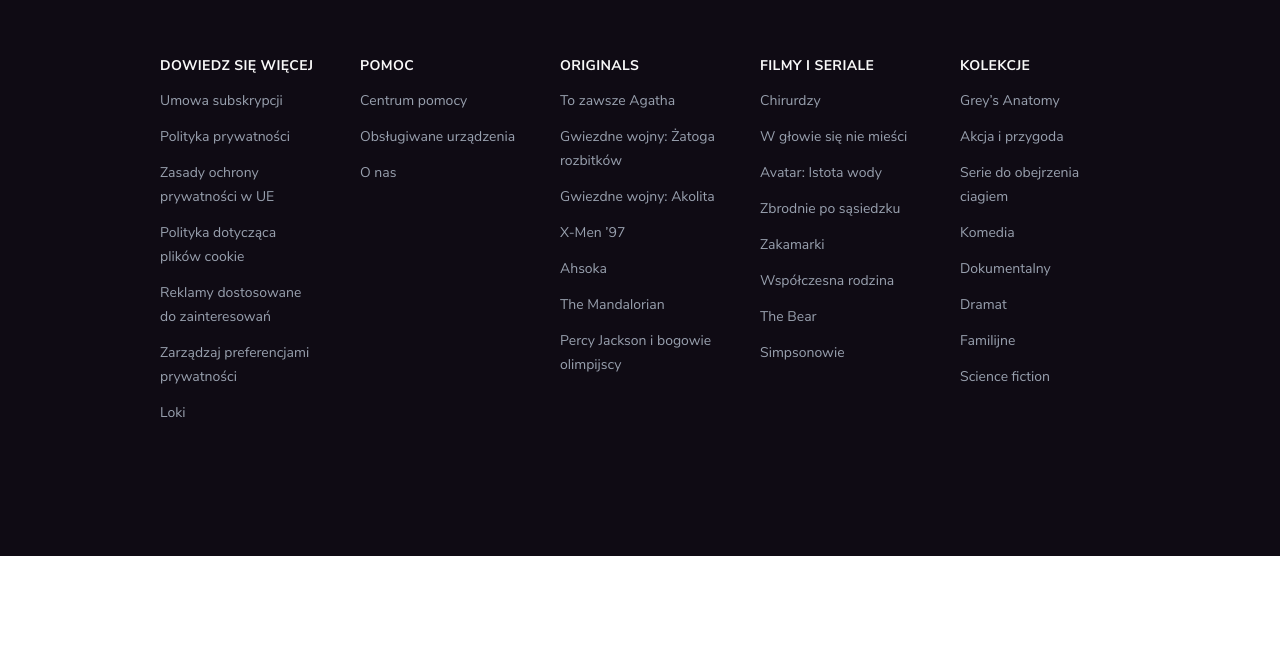
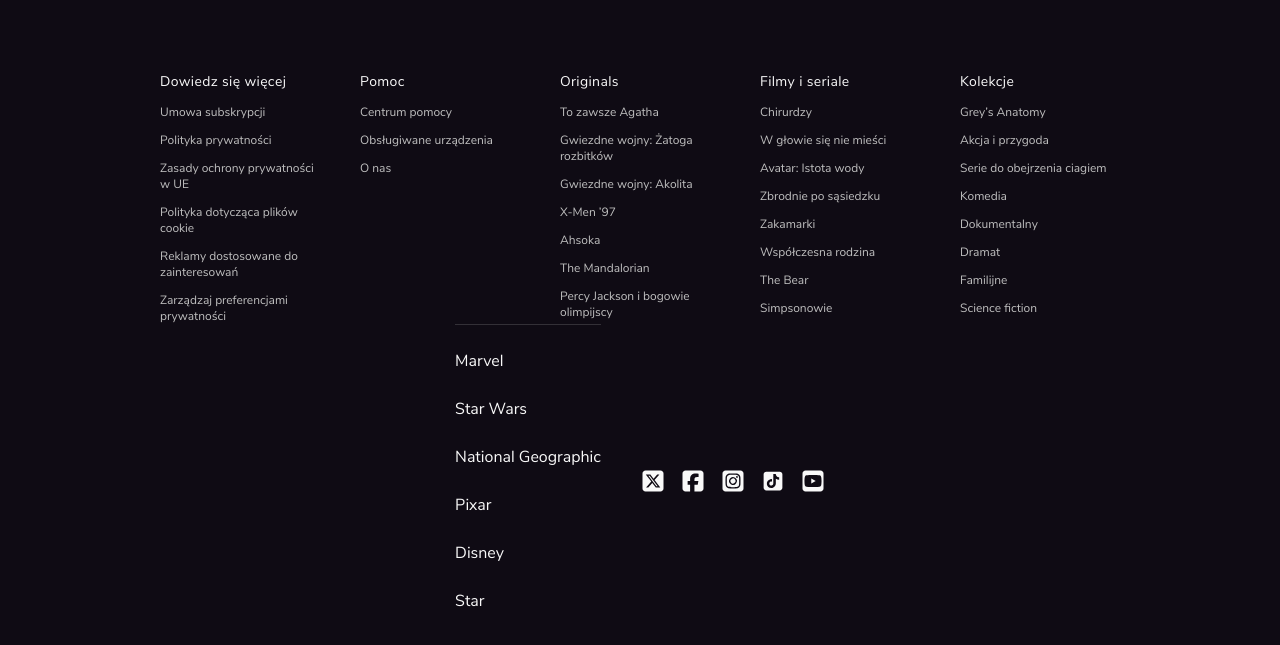
Before and after one commit to BartekKuzniewski/disneyplus, a React app: page / in a window 1280 px wide. Shown: the part 5015-5660 px from the top of the page. Before the commit the page ends 5571 px from the top, so only its background shows below. Built offline with nearby package versions, Linux system fonts and the light colour scheme; the HTML template or start-up script is replaced by a standard one; a web font is replaced by a local one.

Commit message:
added footer v2

```diff
--- a/package.json
+++ b/package.json
@@ -13,6 +13,7 @@
     "@tailwindcss/vite": "^4.0.14",
     "react": "^19.0.0",
     "react-dom": "^19.0.0",
+    "react-icons": "^5.5.0",
     "react-router-dom": "^7.3.0",
     "tailwindcss": "^4.0.14"
   },
--- a/src/components/FooterMenu.jsx
+++ b/src/components/FooterMenu.jsx
@@ -1,14 +1,11 @@
 export function FooterMenu({ title, links, onToggle, isOpen }) {
 	return (
-		<div className='mb-4 md:mb-0 md:w-40'>
-			{/* ZMIANA: Nagłówek jest teraz oddzielnym elementem, który nie jest częścią animowanego kontenera */}
+		<div className='mb-8 md:mb-0 md:w-40'>
 			<div
 				className='flex justify-between items-center cursor-pointer md:cursor-default'
 				onClick={onToggle}
 			>
-				<h3 className='text-sm uppercase font-semibold tracking-wide'>
-					{title}
-				</h3>
+				<h3 className='text-sm tracking-wide'>{title}</h3>
 				<span className='text-white md:hidden'>
 					{isOpen ? (
 						<svg
@@ -33,7 +30,6 @@
 					)}
 				</span>
 			</div>
-			{/* ZMIANA: Animacja max-height jest stosowana tylko do listy, co zapobiega przesuwaniu nagłówka */}
 			<div
 				className={`overflow-hidden transition-all duration-300 ease-in-out md:transition-none ${
 					isOpen ? 'max-h-96' : 'max-h-0'
@@ -41,13 +37,11 @@
 			>
 				<ul className='mt-3 space-y-3'>
 					{links.map((link, index) => (
-						<li key={index}>
-							<a
-								href='#'
-								className='text-gray-400 text-sm hover:text-white transition-colors'
-							>
-								{link}
-							</a>
+						<li
+							key={index}
+							className='text-grey text-xs hover:text-white transition-colors cursor-pointer'
+						>
+							{link}
 						</li>
 					))}
 				</ul>
--- a/src/components/HomePage/Footer.jsx
+++ b/src/components/HomePage/Footer.jsx
@@ -1,6 +1,13 @@
 import { useState } from 'react';
 import { FooterMenu } from '../FooterMenu';
 import { Wrapper } from '../Wrapper';
+import {
+	FaSquareXTwitter,
+	FaSquareFacebook,
+	FaSquareInstagram,
+	FaSquareYoutube,
+} from 'react-icons/fa6';
+import { AiFillTikTok } from 'react-icons/ai';
 
 export function Footer() {
 	const [openSection, setOpenSection] = useState([]);
@@ -14,7 +21,6 @@
 				'Polityka dotycząca plików cookie',
 				'Reklamy dostosowane do zainteresowań',
 				'Zarządzaj preferencjami prywatności',
-				'Loki',
 			],
 		},
 		{
@@ -74,7 +80,7 @@
 	return (
 		<footer className='bg-footer py-4 md:py-14 xl:py-20'>
 			<Wrapper>
-				<div className='flex flex-col justify-center md:flex-row md:gap-10 mb-10 '>
+				<div className='flex flex-col justify-center pt-4 px-10 md:flex-row md:gap-10 '>
 					{footerData.map((data, index) => (
 						<FooterMenu
 							key={index}
@@ -85,6 +91,46 @@
 						/>
 					))}
 				</div>
+				<div className='flex flex-col justify-center px-10 md:flex-row md:gap-10'>
+					<ul className='flex flex-col space-y-6 py-6 border-t-[0.01px] border-grey/20'>
+						<li>Marvel</li>
+						<li>Star Wars</li>
+						<li>National Geographic</li>
+						<li>Pixar</li>
+						<li>Disney</li>
+						<li>Star</li>
+					</ul>
+					<ul className='flex items-center justify-center space-x-4'>
+						<li>
+							<a href='https://x.com/disneyplus' target='_blank'>
+								<FaSquareXTwitter size={24} />
+							</a>
+						</li>
+						<li>
+							<a href='https://www.facebook.com/DisneyPlusPL' target='_blank'>
+								<FaSquareFacebook size={24} />
+							</a>
+						</li>
+						<li>
+							<a href='https://www.instagram.com/disneypluspl/' target='_blank'>
+								<FaSquareInstagram size={24} />
+							</a>
+						</li>
+						<li>
+							<a href='https://www.tiktok.com/@disneyplus' target='_blank'>
+								<AiFillTikTok size={24} />
+							</a>
+						</li>
+						<li>
+							<a
+								href='https://www.youtube.com/@disneypluseu5125'
+								target='_blank'
+							>
+								<FaSquareYoutube size={24} />
+							</a>
+						</li>
+					</ul>
+				</div>
 			</Wrapper>
 		</footer>
 	);
```
Also changed, not shown: 1 other file (tests, documents, lock files or other folders).
